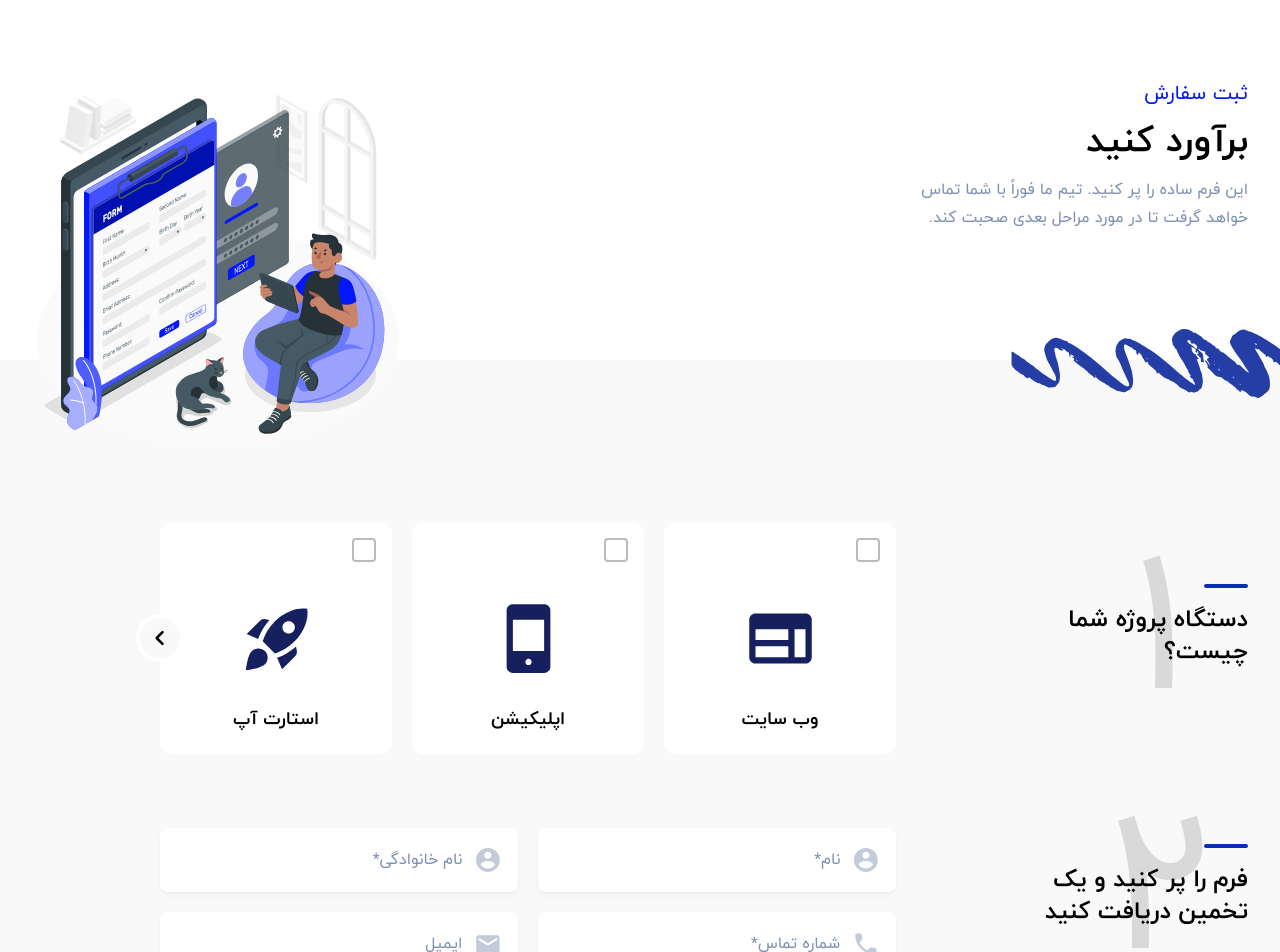
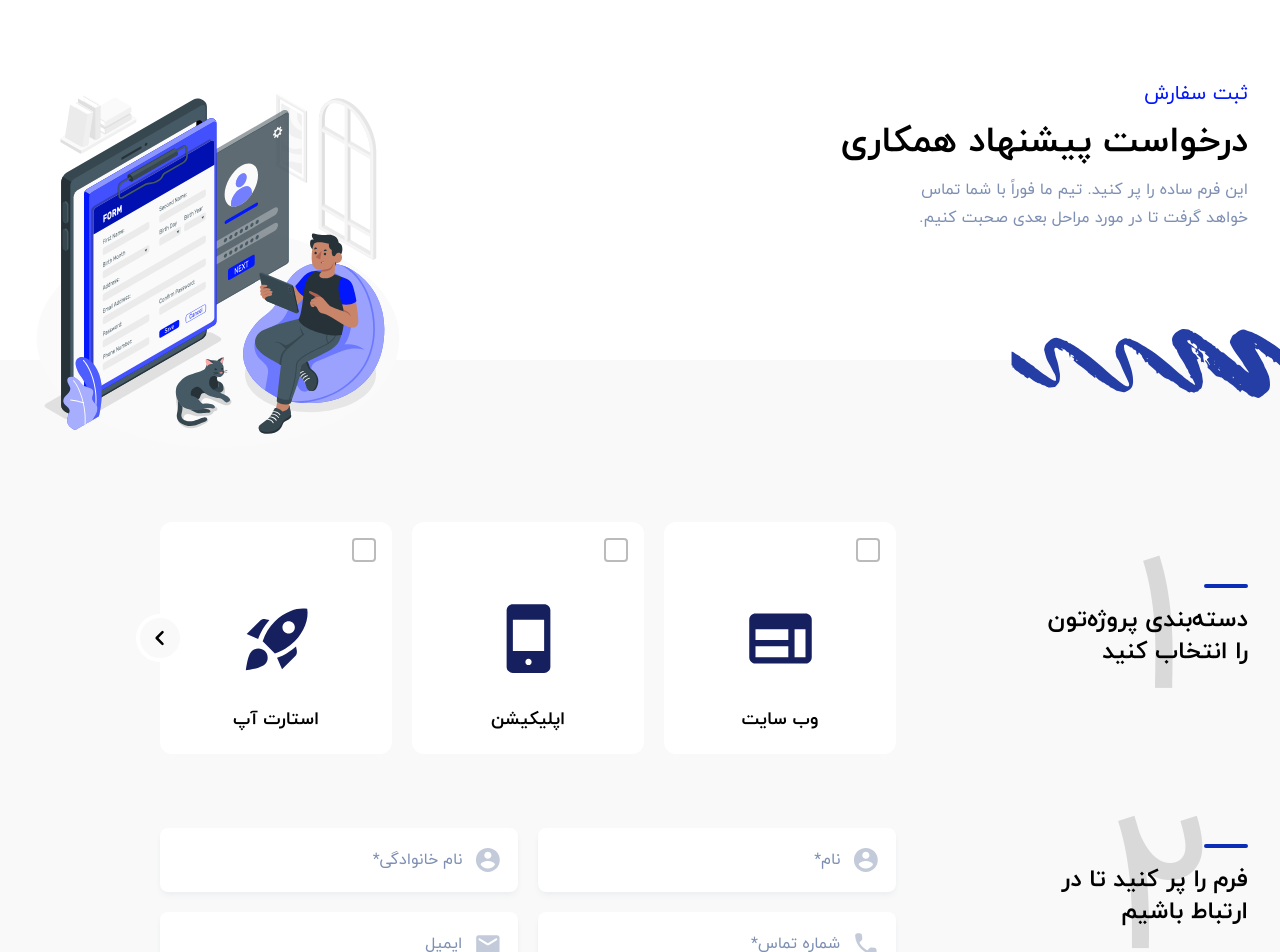
Before and after one commit to sb878787/FaraIdeh, a Next.js app: page /order-form in a window 1280 px wide. Shown: the part 160-1112 px from the top of the page. Built offline with nearby package versions, Linux system fonts and the light colour scheme.

Commit message:
feat(copy): sync order flow and projects messaging
- humanize place-an-order CTA and supporting description
- rephrase order form hero and selectors to stress collaboration
- update projects hero headline and body to describe measurable outcomes

```diff
--- a/src/component/PlaceAnOrder.tsx
+++ b/src/component/PlaceAnOrder.tsx
@@ -15,12 +15,12 @@ const PlaceAnOrder = () => {
       <div className="bg-[#2E58D1] w-full rounded-2xl rtl mt-16 lg:mt-24 p-6 lg:p-10 xl:p-16 flex flex-col lg:flex-row items-end gap-x-16 xl:gap-x-44 gap-y-5 relative">
         <div className="flex flex-col lg:flex-row items-start gap-x-16 xl:gap-x-44 gap-y-5">
           <p className="text-white font-iranYekan font-semibold text-2xl lg:text-3xl w-full leading-9 lg:leading-12">
-            اگر پروژه ای در ذهن دارید و یا قصد مشارکت دارید ما آماده ایم گوش کنیم
+            ایده‌ای برای پروژه دارید یا به همکاری فکر می‌کنید؟ ما آماده‌ایم بشنویم
           </p>
           <p className="text-white font-iranYekan font-light w-full text-justify text-sm sm:text-base leading-7">
-            لورم ایپسوم متن ساختگی با تولید سادگی نامفهوم از صنعت چاپ و با استفاده از طراحان گرافیک
-            است چاپگرها و متون بلکه روزنامه و مجله در ستون و سطرآنچنان که لازم است و برای شرایط فعلی
-            تکنولوژی مورد نیاز
+            چند خط دربارهٔ نیازتان بنویسید تا سریع بررسی کنیم؛ شفاف جلو می‌ریم، زمان‌بندی و مراحل رو
+            روشن می‌کنیم، نسخهٔ اولیه رو زود به دستتون می‌رسونیم و با بازخورد شما سریع‌تر بهترش
+            می‌کنیم.
           </p>
         </div>
 
--- a/src/views/global/order-form/FormRequest.tsx
+++ b/src/views/global/order-form/FormRequest.tsx
@@ -65,7 +65,7 @@ const FormRequest = ({ onSubmit, isSubmitting }: FormRequestProps) => {
         <div className="absolute top-16 lg:top-24 right-0 w-44 lg:w-52">
           <div className="border-2 border-primary rounded-full w-8 lg:w-11"></div>
           <p className="font-iranYekan font-semibold text-lg lg:text-2xl mt-4">
-            فرم را پر کنید و یک تخمین دریافت کنید
+            فرم را پر کنید تا در ارتباط باشیم
           </p>
         </div>
       </div>
--- a/src/views/global/order-form/HeroSection.tsx
+++ b/src/views/global/order-form/HeroSection.tsx
@@ -20,11 +20,11 @@ const HeroSection = () => {
           <div className="w-full rtl mt-32 sm:mt-0">
             <p className="font-iranYekan text-text-primary text-lg lg:text-xl">ثبت سفارش</p>
             <p className="font-iranYekan font-semibold text-2xl lg:text-4xl leading-9 lg:leading-11 mt-1 lg:mt-3">
-              برآورد کنید
+              درخواست پیشنهاد همکاری
             </p>
             <p className="text-text-description font-iranYekan text-justify leading-6 lg:leading-7 text-sm lg:text-base mt-3">
               این فرم ساده را پر کنید. تیم ما فوراً با شما تماس <br className="hidden sm:block" />{' '}
-              خواهد گرفت تا در مورد مراحل بعدی صحبت کند.
+              خواهد گرفت تا در مورد مراحل بعدی صحبت کنیم.
             </p>
           </div>
         </div>
--- a/src/views/global/order-form/SelectCategory.tsx
+++ b/src/views/global/order-form/SelectCategory.tsx
@@ -55,7 +55,7 @@ const SelectCategory = ({ selectedCategories, onCategoriesChange }: SelectCatego
         <div className="absolute top-16 lg:top-24 right-0 w-44 lg:w-52">
           <div className="border-2 border-primary rounded-full w-8 lg:w-11"></div>
           <p className="font-iranYekan font-semibold text-lg lg:text-2xl mt-4">
-            دستگاه پروژه شما چیست؟
+            دسته‌بندی پروژه‌تون را انتخاب کنید
           </p>
         </div>
       </div>
--- a/src/views/global/projects/HeroSection.tsx
+++ b/src/views/global/projects/HeroSection.tsx
@@ -32,12 +32,11 @@ const HeroSection = () => {
               نمونه کارهای فراایده
             </p>
             <p className="font-iranYekan font-semibold lg:font-bold text-xl lg:text-3xl leading-9 lg:leading-11 mt-1 lg:mt-4">
-              ما طراحی وب سایت در سطح جهانی <br /> ایجاد می‌کنیم، ارتباطات و مارکها
+              از ایده تا خروجیِ قابل‌سنجش <br /> وب‌سایت‌ها و تجربه‌هایی که کار می‌کنند
             </p>
             <p className="text-text-description font-iranYekan text-justify leading-7 lg:leading-8 text-sm lg:text-base mt-3 lg:mt-5">
-              لورم ایپسوم متن ساختگی با تولید سادگی نامفهوم از صنعت چاپ و با استفاده از طراحان
-              گرافیک است چاپگرها و متون بلکه روزنامه و مجله در ستون و سطرآنچنان که لازم است و برای
-              شرایط فعلی تکنولوژی مورد نیاز و کاربردهای متنوع با هدف بهبود ابزارهای کاربردی می باشد
+              گزیده‌ای از پروژه‌هایی که با تمرکز بر سرعت، تجربهٔ کاربری و اجرای تمیز انجام شده‌اند.
+              اینجا می‌بینید چگونه مسیر طراحی تا لانچ به نتایجی واقعی و پایدار رسیده است.
             </p>
           </div>
         </div>
```
